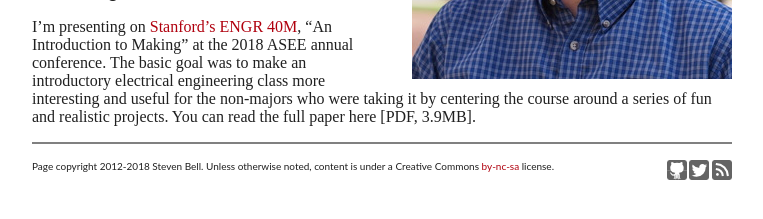
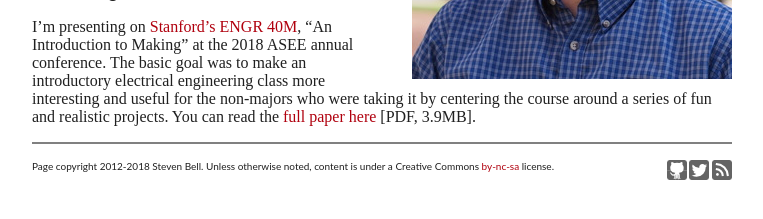
Before and after one commit to stevenbell/stevenbell.github.com, a Jekyll site: the page built from index.markdown, in a window 1280 px wide. Shown: the part 336-555 px from the top of the page, without its empty margins (258-1021 px from the left). Built offline with Jekyll 4.4.1, drawn with Linux system fonts in a browser that asks for light colours; part of the change alters nothing that is shown.

```diff
--- a/index.markdown
+++ b/index.markdown
@@ -13,4 +13,4 @@ Until then, I'm wrapping up my PhD at [Stanford University](http://stanford.edu)
 For more consistent (but still infrequent) updates, you can [follow me on Twitter](http://twitter.com/stevenebell).
 
 ## Presenting at ASEE
-I'm presenting on [Stanford's ENGR 40M](http://engr40m.stanford.edu), "An Introduction to Making" at the 2018 ASEE annual conference.  The basic goal was to make an introductory electrical engineering class more interesting and useful for the non-majors who were taking it by centering the course around a series of fun and realistic projects.  You can read the full paper here [PDF, 3.9MB].
+I'm presenting on [Stanford's ENGR 40M](http://engr40m.stanford.edu), "An Introduction to Making" at the 2018 ASEE annual conference.  The basic goal was to make an introductory electrical engineering class more interesting and useful for the non-majors who were taking it by centering the course around a series of fun and realistic projects.  You can read the [full paper here](http://files.stevenbell.me/papers/asee2018_engr40m.pdf) [PDF, 3.9MB].
```
